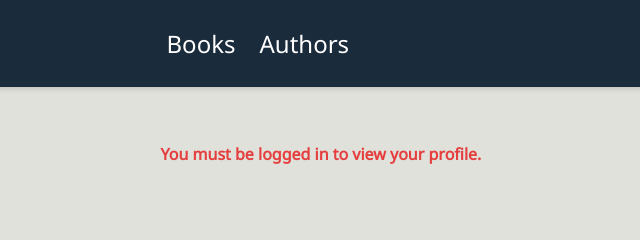
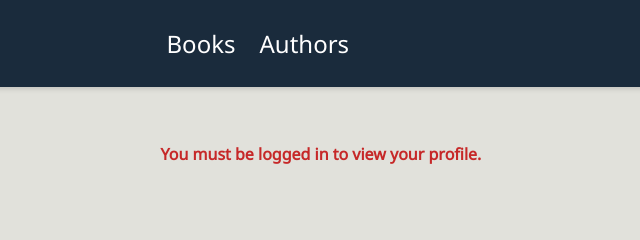
Before and after one commit to mostafaheidaridev/library-frontend, a website with bundled scripts: page user_profile.html in a window 1280 px wide. Shown: the top 240 px of the page, 319-959 px from the left. Built offline with nearby package versions, Linux system fonts and the light colour scheme; no server answers.

Commit message:
Last clean up

```diff
--- a/css/profile.css
+++ b/css/profile.css
@@ -140,7 +140,8 @@ main h2 {
     }
     .email{
         display: flex;
-        flex-wrap: wrap;
+        /* flex-wrap: wrap; */
+        line-break: anywhere;
     }
 
 }
--- a/css/variables.css
+++ b/css/variables.css
@@ -79,9 +79,9 @@
   --error-text-color: #c62828;
   --error-border-color: #c62828;
 
-  --error-red-color: #e53e3e;
+  --error-red-color: #c62828;
   --error-red-hover-color: #fd5757;
-  --success-green-color: #27ae60;
+  --success-green-color: #2e7d32;
 
   /* Burgermenu */
   --burgermenu-button-span-height: 3px;
```
